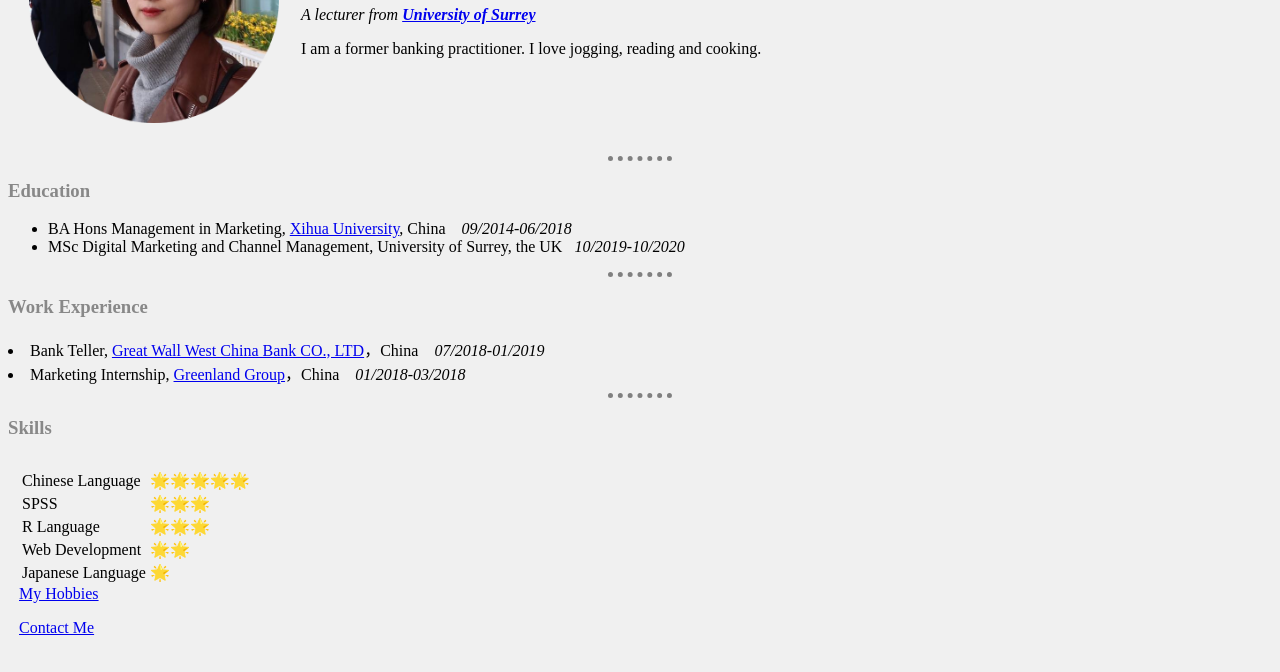
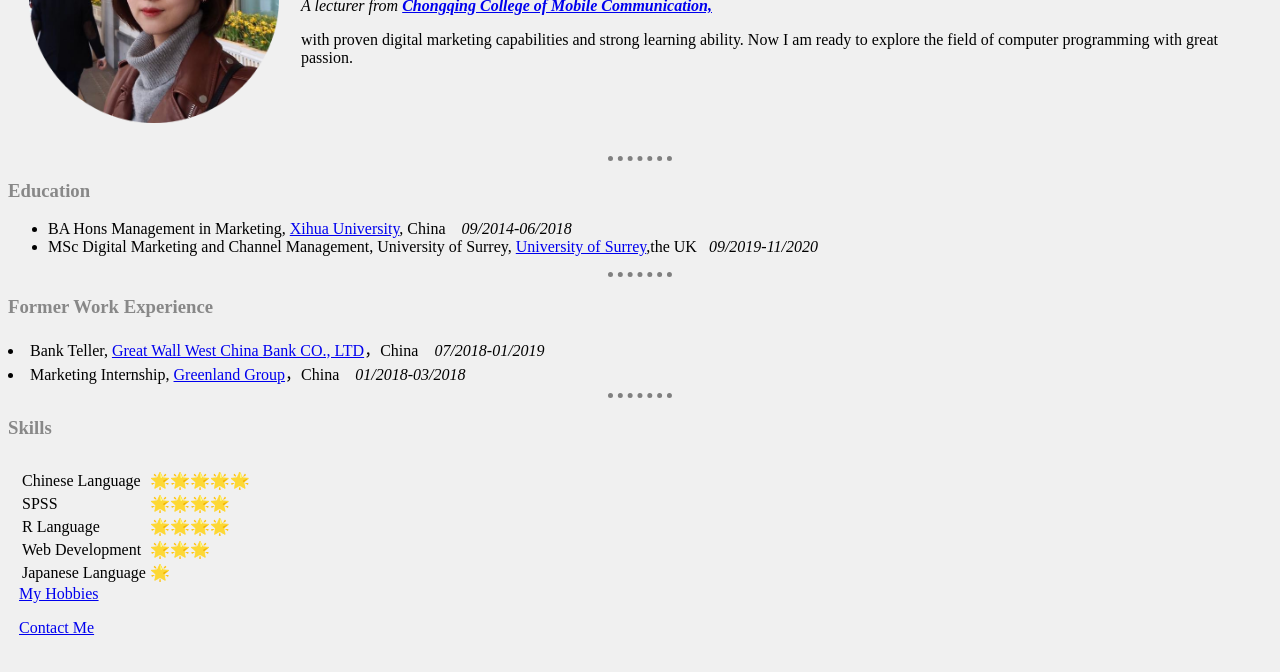
Before and after one commit to Ting-Lii/cv1, a plain HTML site: page index.html in a window 1280 px wide. Shown: the part 156-828 px from the top of the page. Drawn offline with Linux system fonts and the light colour scheme.

Commit message:
Update index.html

```diff
--- a/index.html
+++ b/index.html
@@ -12,18 +12,18 @@
       <tr>
         <td><img src="circle-cropped.png" alt="Ting's profile picture"></td>
         <td><h1>Li Ting</h1>
-        <p><em>A lecturer from <strong><a href="https://www.surrey.ac.uk/">University of Surrey</a></strong></em></p>
-        <p>I am a former banking practitioner. I love jogging, reading and cooking.</p></td>
+        <p><em>A lecturer from <strong><a href="https://www.cqyti.com/">Chongqing College of Mobile Communication,</a></strong></em></p>
+        <p>with proven digital marketing capabilities and strong learning ability. Now I am ready to explore the field of computer programming with great passion.</p></td>
       </tr>
     </table>
  <hr>
  <h3>Education</h3>
  <ul>
    <li>BA Hons Management in Marketing, <a href="http://www.xhu.edu.cn/">Xihua University</a>, China &nbsp;&nbsp <em>09/2014-06/2018</em></li>
-   <li>MSc Digital Marketing and Channel Management, University of Surrey, the UK &nbsp;&nbsp<em>10/2019-10/2020</em></li>
+   <li>MSc Digital Marketing and Channel Management, University of Surrey, <a href="https://www.surrey.ac.uk/">University of Surrey</a>,the UK &nbsp;&nbsp<em>09/2019-11/2020</em></li>
  </ul>
  <hr />
- <h3>Work Experience</h3>
+ <h3>Former Work Experience</h3>
   <li>Bank Teller, <a href="https://www.gwbank.com.cn/upbank/CmsMenuLoad.do?LoginType=P&_locale=zh_CN">Great Wall West China Bank CO., LTD</a>，China &nbsp;&nbsp <em>07/2018-01/2019</em></li>
   <li>Marketing Internship, <a href="http://www.greenlandsc.com/En/About_jtjj.aspx">Greenland Group</a>，China &nbsp;&nbsp <em>01/2018-03/2018</em></li>
   <hr>
@@ -39,15 +39,15 @@
         </tr>
         <tr>
           <td>SPSS</td>
-          <td>🌟🌟🌟</td>
+          <td>🌟🌟🌟🌟</td>
         </tr>
         <tr>
           <td>R Language</td>
-          <td>🌟🌟🌟</td>
+          <td>🌟🌟🌟🌟</td>
         </tr>
         <tr>
           <td>Web Development</td>
-          <td>🌟🌟</td>
+          <td>🌟🌟🌟</td>
         </tr>
         <tr>
           <td>Japanese Language</td>
```
